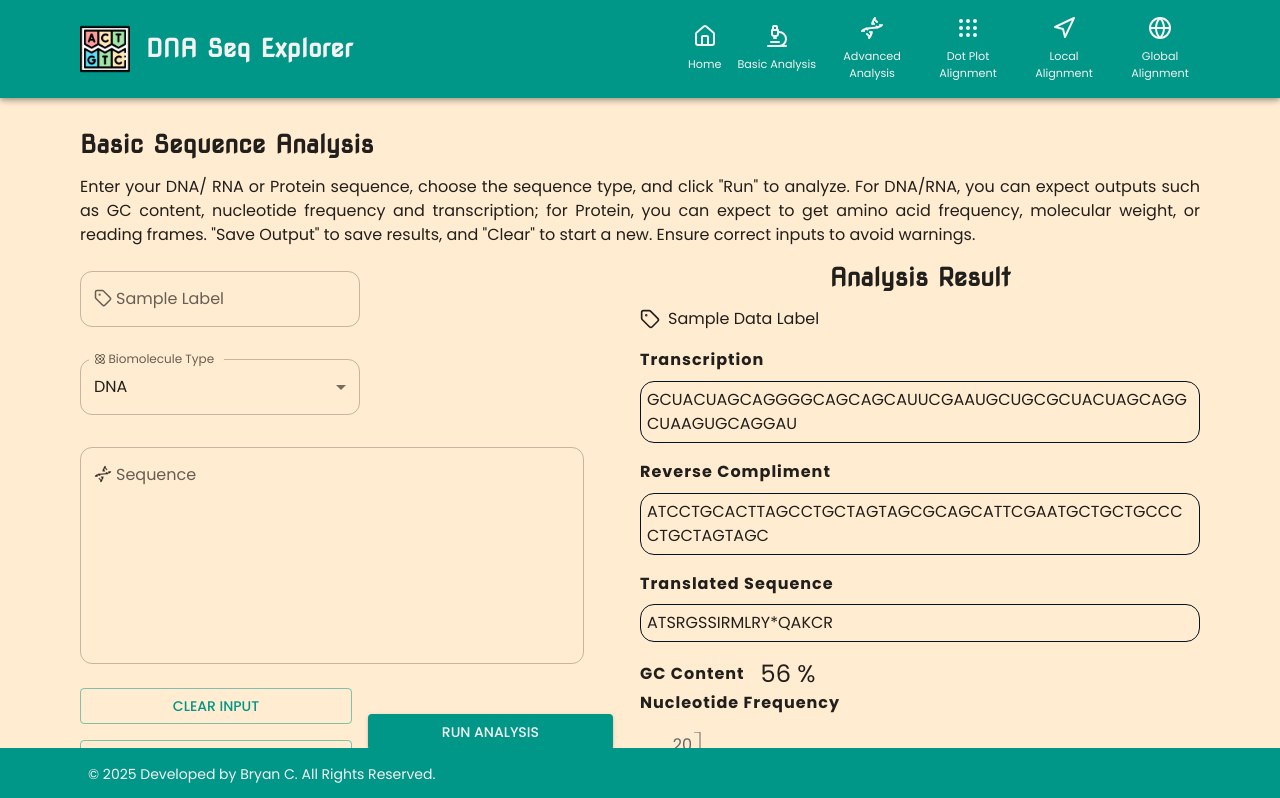
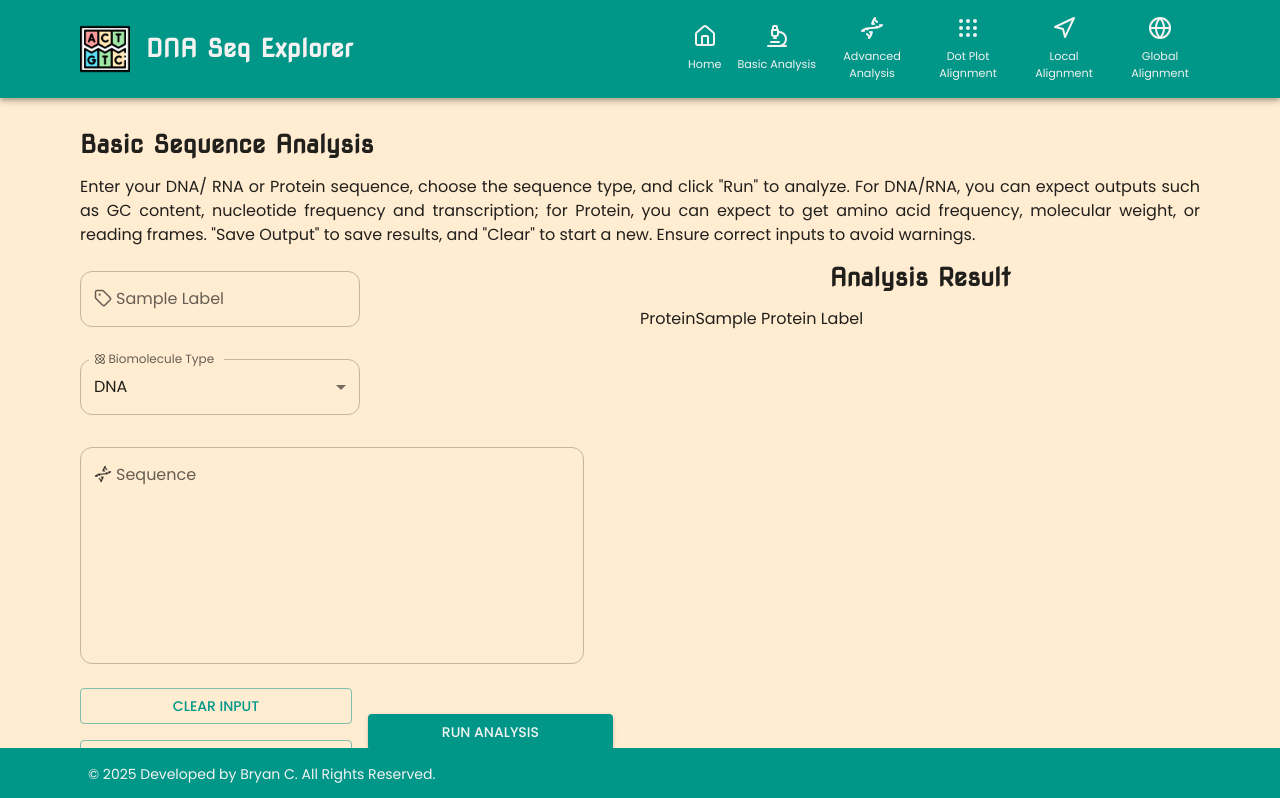
Before and after one commit to bryancastillo10/dna-seq-explorer, a React (Vite) app in the folder client/: page /basic in a window 1280 px wide. Shown: the top 798 px of the page. Built offline with nearby package versions, Linux system fonts and the light colour scheme.

Commit message:
📝 feature: prepare output conditional rendering

```diff
--- a/client/src/components/layout/OutputBasicAnalysisBlock.tsx
+++ b/client/src/components/layout/OutputBasicAnalysisBlock.tsx
@@ -1,10 +1,33 @@
-import { Box, Stack, Typography } from "@mui/material"
-import { Tag } from "lucide-react"
+import { Box,  Typography } from "@mui/material"
 
-import NucleotideBasicResult from "@/features/singleSeq/components/NucleotideBasicResult"
-import { mockDNAData } from "@/features/singleSeq/api/mockData"
+import NucleotideBasicResult from "@/features/singleSeq/components/NucleotideBasicResult";
+import ProteinBasicResult from "@/features/singleSeq/components/ProteinBasicResult";
+
+import { mockProteinData } from "@/features/singleSeq/api/mockData";
+import { getDataComponent } from "@/utils/getDataComponent";
 
 const OutputBasicAnalysisBlock = () => {
+  const { sampleLabel, data } = mockProteinData;
+
+  const renderAnalysisResult = () => {
+    switch(getDataComponent(data)) {
+      case "nucleotide":
+        return (
+          <NucleotideBasicResult
+            sampleLabel={sampleLabel}
+            analysisResult={data}
+          />);
+      case "protein":
+        return (
+          <ProteinBasicResult
+            sampleLabel={sampleLabel}
+            analysisResult={data}
+          />);
+      default:
+        return <Typography>No data yet.</Typography>;
+    }
+
+  };
 
   return (
          <Box
@@ -17,15 +40,7 @@ const OutputBasicAnalysisBlock = () => {
           }}
       >
         <Typography variant="h3" textAlign="center">Analysis Result</Typography>
-          <Stack flexDirection="row" alignItems="center" gap={1}>
-            <Tag size={20}/>
-            <Typography>
-              {mockDNAData.sampleLabel}
-            </Typography>
-          </Stack>
-          <NucleotideBasicResult
-            analysisResult={mockDNAData.data}
-          />
+         {renderAnalysisResult()}
       </Box>
   )
 }
--- a/client/src/features/singleSeq/api/mockData.ts
+++ b/client/src/features/singleSeq/api/mockData.ts
@@ -15,7 +15,7 @@ export const mockDNAData = {
 }
 
 
-export const proteinMockData = {
+export const mockProteinData = {
     "sampleLabel": "Sample Protein Label",
     "data": {
         "aminoAcidSequence": "ATSRGSSIYTRMKNPEVDYQRFWSGLHQTYWCAPTRIQKYDFTRGNTVWA",
--- a/client/src/features/singleSeq/components/NucleotideBasicResult.tsx
+++ b/client/src/features/singleSeq/components/NucleotideBasicResult.tsx
@@ -1,15 +1,24 @@
-import { Typography, Box, Button } from "@mui/material";
-
+import { Typography, Box, Stack, Button } from "@mui/material";
+import { Tag } from "lucide-react";
 import LongStringResult from "@/components/ui/LongStringResult";
 import BarChartBlock from "@/components/ui/BarChartBlock";
 
-import type { BasicNucResult } from "@/features/singleSeq/api/interface";
+import type { BasicAnalysisResults } from "@/features/singleSeq/api/interface";
 
 interface NucleotideBasicResultProps {
-  analysisResult: BasicNucResult<string,number>;
+  analysisResult?: BasicAnalysisResults;
+  sampleLabel: string;
 }
 
-const NucleotideBasicResult = ({analysisResult}: NucleotideBasicResultProps) => {
+const NucleotideBasicResult = ({analysisResult, sampleLabel}: NucleotideBasicResultProps) => {
+  if(!analysisResult){
+    return <Typography>Data Failed to Fetch</Typography>
+  }
+
+  if (!("transcription" in analysisResult)) {
+    return <Typography>Data is not of nucleotide type.</Typography>;
+  }
+
   const { transcription,
           reverseComplement,
           gcContent,
@@ -17,7 +26,12 @@ const NucleotideBasicResult = ({analysisResult}: NucleotideBasicResultProps) =>
           translatedSequence } = analysisResult;
 
   return (
-		<Box justifyContent="start">
+    <>
+    <Stack flexDirection="row" alignItems="center" gap={1}>
+      <Tag size={20}/>
+      <Typography>{sampleLabel}</Typography>
+    </Stack>
+		<Box>
       <LongStringResult
           label="Transcription"
           result={transcription}
@@ -50,6 +64,7 @@ const NucleotideBasicResult = ({analysisResult}: NucleotideBasicResultProps) =>
         <Button variant="contained">Save</Button>
       </Box>
     </Box>
+    </>
   )
 };
 
--- a/client/src/features/singleSeq/components/ProteinBasicResult.tsx
+++ b/client/src/features/singleSeq/components/ProteinBasicResult.tsx
@@ -1,9 +1,19 @@
 import { Box } from "@mui/material";
 
-const ProteinBasicResult = () => {
+import type { BasicAnalysisResults } from "@/features/singleSeq/api/interface";
+
+interface ProteinBasicResultProps {
+  analysisResult?: BasicAnalysisResults;
+  sampleLabel: string;
+}
+
+const ProteinBasicResult = ({analysisResult, sampleLabel}: ProteinBasicResultProps) => {
+
+
   return (
 	<Box height={400}>
-
+	  Protein
+		{sampleLabel}
 	</Box>
   )
 }
--- /dev/null
+++ b/client/src/utils/getDataComponent.ts
@@ -0,0 +1,15 @@
+import type { BasicAnalysisResults } from "@/features/singleSeq/api/interface";
+
+export const getDataComponent = (
+	data: BasicAnalysisResults ) => {
+	if(!data) return "none";
+
+	if ("transcription" in data || "reverseComplement" in data || "translatedSequence" in data) {
+		return "nucleotide";
+	}
+
+	if ("aminoAcidSequence" in data || "isoelectricPoint" in data) {
+		return "protein";
+	}
+	return "none";
+};
```
Also changed, not shown: client/src/features/singleSeq/api/interface.ts (+5 -2 lines), client/src/utils/mappingResComponent.ts (deleted, +0 -23 lines).
